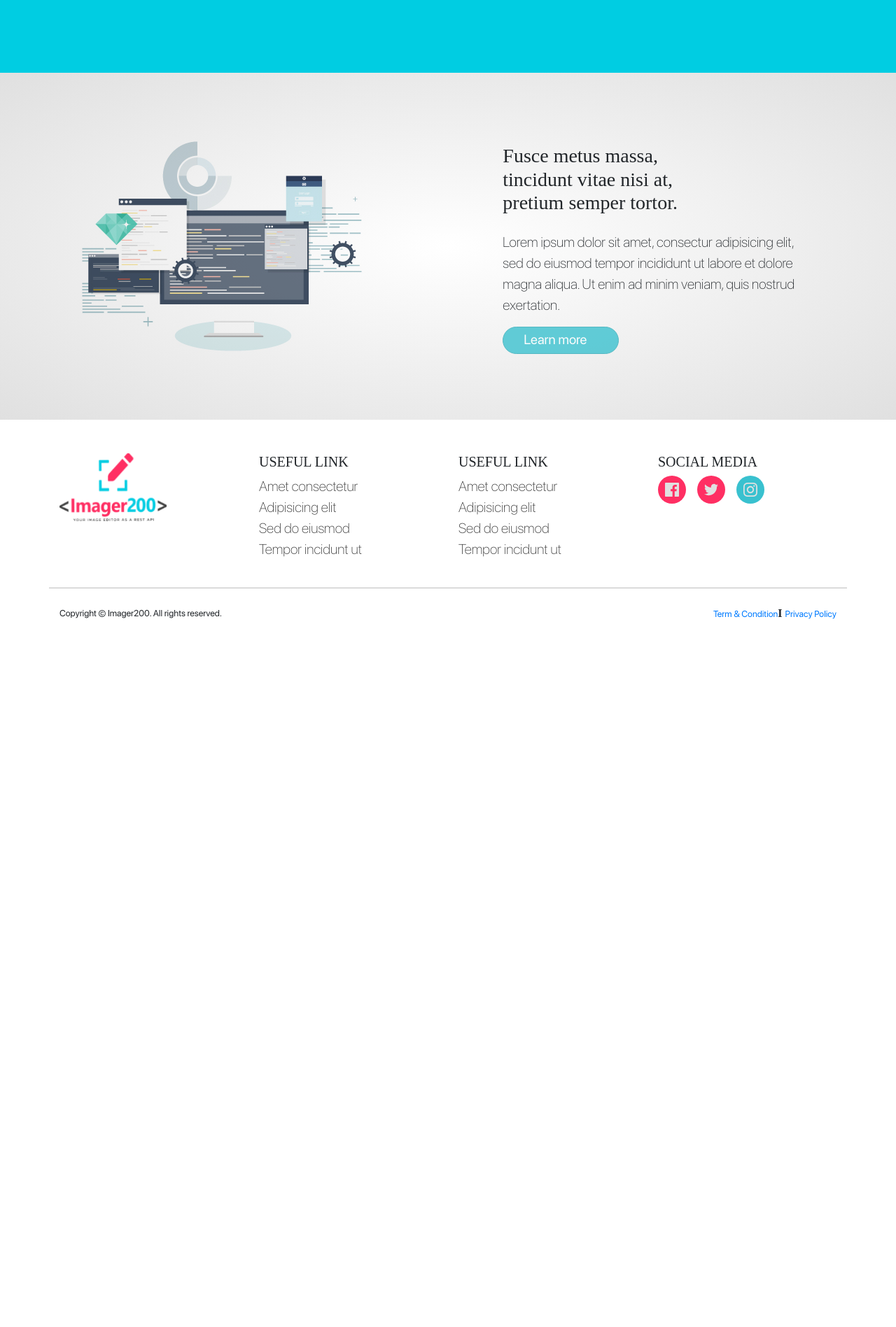
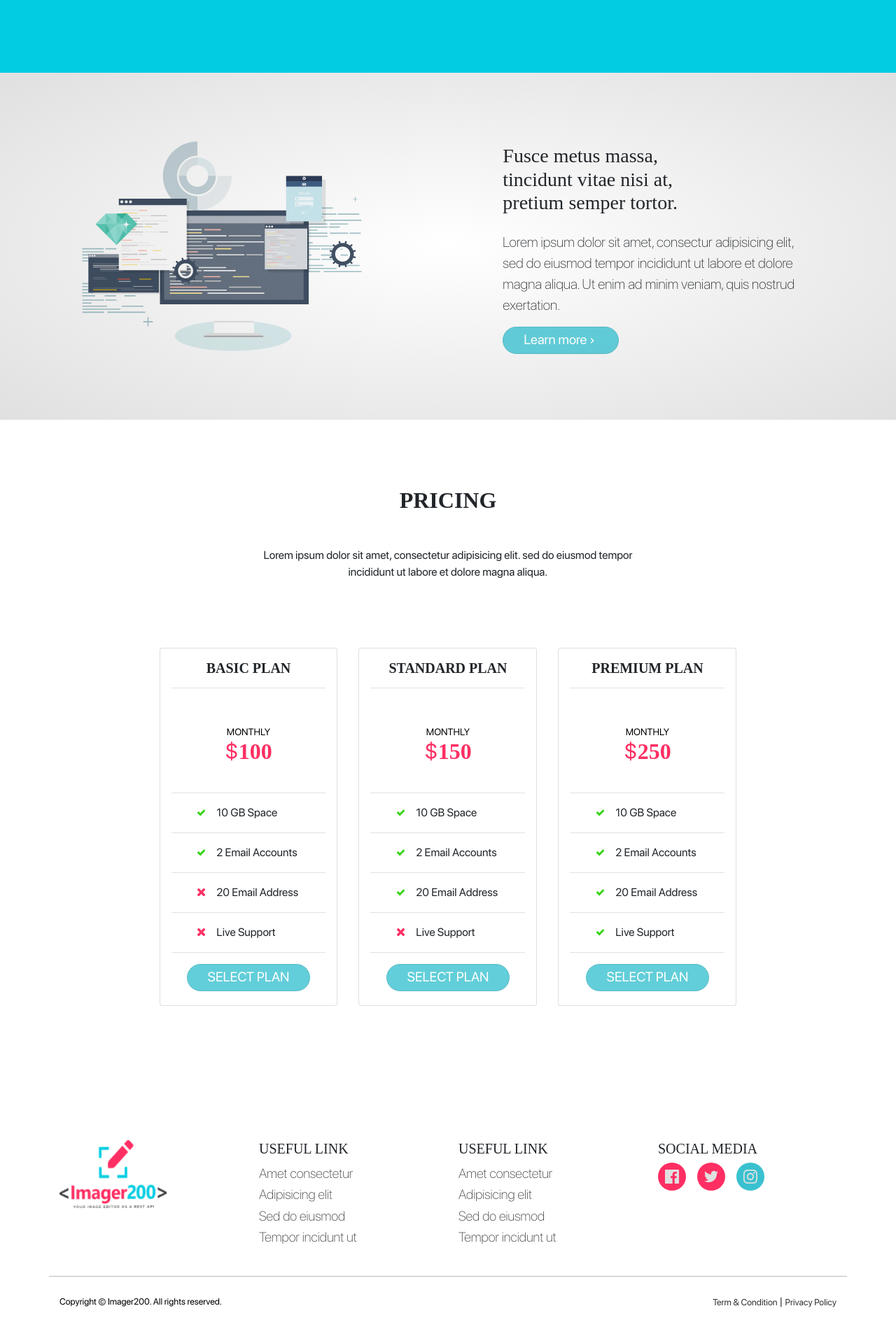
Before and after one commit to rendrap/gblog, a Jekyll site: the page built from index.md, in a window 1280 px wide. Shown: the part 2201-4098 px from the top of the page at 70% size. Built offline with Jekyll 4.4.1, drawn with Linux system fonts in a browser that asks for light colours; some web fonts are replaced; before the commit the page ends 3114 px from its top, so only the background shows below that.

Commit message:
added pricing section

```diff
--- /dev/null
+++ b/_includes/check-mark.html
@@ -0,0 +1,3 @@
+<svg viewBox="0 0 16 16" class="icon icon-check mr-3">
+    <use xlink:href="{{ '/assets/images/check-and-cross.svg#icon-check' | relative_url }}"></use>
+</svg>
--- /dev/null
+++ b/_includes/cross-mark.html
@@ -0,0 +1,3 @@
+<svg viewBox="0 0 16 16" class="icon icon-cross mr-3">
+    <use xlink:href="{{ '/assets/images/check-and-cross.svg#icon-cross' | relative_url }}"></use>
+</svg>
--- a/_includes/footer.html
+++ b/_includes/footer.html
@@ -34,12 +34,12 @@
         </div>
         <div class="row border-top-footer align-items-center justify-content-md-between py-4 mt-4 delimiter-top">
             <div class="col-md-6">
-                <div class="copyright text-sm small text-center text-md-left">Copyright © Imager200. All rights reserved.
+                <div class="text-black text-sm small text-center text-md-left">Copyright © Imager200. All rights reserved.
                 </div>
             </div>
             <div class="col-md-6">
-                <div class="copyright text-sm font-weight-bold text-center text-md-right">
-                    <a href="" class="small" target="_blank">Term &amp; Condition</a>I
+                <div class="tnc text-sm text-center text-md-right">
+                    <a href="" class="small" target="_blank">Term &amp; Condition&nbsp</a>|
                     <a href="" class="small" target="_blank">Privacy Policy</a>
                 </div>
             </div>
--- /dev/null
+++ b/_includes/pricing.html
@@ -0,0 +1,135 @@
+<section class="my-5" id="pricing">
+    <div class="container">
+        <div class="row justify-content-center">
+            <div class="col-9">
+                <h2 class="h1-responsive font-weight-bold text-center my-5 text-uppercase">Pricing</h2>
+                <p class="text-center w-responsive mx-auto mb-6">Lorem ipsum dolor sit amet, consectetur adipisicing elit. sed do eiusmod tempor<br>incididunt ut labore et dolore magna aliqua.</p>
+                <div class="row">
+                    <div class="col-lg-4 col-md-12">
+                        <div class="card pricing-card hover-scale-110 mb-6">
+                            <div class="price header white-text text-center rounded-top">
+                                <h2 class="number"><span class="monthly text-uppercase">monthly</span><span class="dollar">$</span>100</h2>
+                                <div class="version hover-bg pb-0">
+                                    <h5 class="mb-0 text-uppercase">Basic Plan</h5>
+                                </div>
+                            </div>
+                            <div class="card-body striped mb-1 darker-striped pt-0">
+                                <ul class="list-unstyled">
+                                    <li>
+                                        <p class="mt-3">
+                                            {%- include check-mark.html -%}
+                                            10 GB Space
+                                        </p>
+                                    </li>
+                                    <li>
+                                        <p>
+                                            {%- include check-mark.html -%}
+                                            2 Email Accounts
+                                        </p>
+                                    </li>
+                                    <li>
+                                        <p>
+                                            {%- include cross-mark.html -%}
+                                            20 Email Address
+                                        </p>
+                                    </li>
+                                    <li>
+                                        <p>
+                                            {%- include cross-mark.html -%}
+                                            Live Support
+                                        </p>
+                                    </li>
+                                </ul>
+                                <div class="text-center">
+                                    <button class="btn btn-cta btn-light text-white btn-round long-button text-uppercase">Select Plan</button>
+                                </div>
+                            </div>
+                        </div>
+                    </div>
+                    <div class="col-lg-4 col-md-6">
+                        <div class="card pricing-card hover-scale-110 mb-6">
+                            <div class="price header white-text text-center rounded-top">
+                                <h2 class="number"><span class="monthly text-uppercase">monthly</span><span class="dollar">$</span>150</h2>
+                                <div class="version hover-bg pb-0">
+                                    <h5 class="mb-0 text-uppercase">Standard Plan</h5>
+                                </div>
+                            </div>
+                            <div class="card-body striped mb-1 darker-striped pt-0">
+                                <ul class="list-unstyled">
+                                    <li>
+                                        <p class="mt-3">
+                                            {%- include check-mark.html -%}
+                                            10 GB Space
+                                        </p>
+                                    </li>
+                                    <li>
+                                        <p>
+                                            {%- include check-mark.html -%}
+                                            2 Email Accounts
+                                        </p>
+                                    </li>
+                                    <li>
+                                        <p>
+                                            {%- include check-mark.html -%}
+                                            20 Email Address
+                                        </p>
+                                    </li>
+                                    <li>
+                                        <p>
+                                            {%- include cross-mark.html -%}
+                                            Live Support
+                                        </p>
+                                    </li>
+                                </ul>
+                                <div class="text-center">
+                                    <button class="btn btn-cta btn-light text-white btn-round long-button text-uppercase">Select Plan</button>
+                                </div>
+                            </div>
+                        </div>
+                    </div>
+                    <div class="col-lg-4 col-md-6">
+                        <div class="card pricing-card hover-scale-110 mb-6">
+                            <div class="price header white-text text-center rounded-top">
+                                <h2 class="number"><span class="monthly text-uppercase">monthly</span><span class="dollar">$</span>250</h2>
+                                <div class="version hover-bg pb-0">
+                                    <h5 class="mb-0 text-uppercase">Premium Plan</h5>
+                                </div>
+                            </div>
+                            <div class="card-body striped mb-1 darker-striped pt-0">
+                                <ul class="list-unstyled">
+                                    <li>
+                                        <p class="mt-3">
+                                            {%- include check-mark.html -%}
+                                            10 GB Space
+                                        </p>
+                                    </li>
+                                    <li>
+                                        <p>
+                                            {%- include check-mark.html -%}
+                                            2 Email Accounts
+                                        </p>
+                                    </li>
+                                    <li>
+                                        <p>
+                                            {%- include check-mark.html -%}
+                                            20 Email Address
+                                        </p>
+                                    </li>
+                                    <li>
+                                        <p>
+                                            {%- include check-mark.html -%}
+                                            Live Support
+                                        </p>
+                                    </li>
+                                </ul>
+                                <div class="text-center">
+                                    <button class="btn btn-cta btn-light text-white btn-round long-button text-uppercase">Select Plan</button>
+                                </div>
+                            </div>
+                        </div>
+                    </div>
+                </div>
+            </div>
+        </div>
+    </div>
+</section>
--- a/_layouts/landing-page.html
+++ b/_layouts/landing-page.html
@@ -10,6 +10,7 @@
     {%- include cards.html -%}
     {%- include cards-123.html -%}
     {%- include cta.html -%}
+    {%- include pricing.html -%}
     {%- include footer.html -%}
 
   </body>
--- a/_sass/_custom.scss
+++ b/_sass/_custom.scss
@@ -344,7 +344,7 @@ color: #404342;
   background: radial-gradient(ellipse at center,  #ffffff 0%,#e0e0e0 100%);
   filter: progid:DXImageTransform.Microsoft.gradient( startColorstr='#ffffff', endColorstr='#e0e0e0',GradientType=1 );
 }
-#cta img {
+#cta img.img-fluid {
   mix-blend-mode: multiply;
 }
 .img-fluid {
@@ -362,9 +362,17 @@ footer {
     padding-left:0;
 
   }
+  .tnc a {
+      color: #333;
+
+      &:hover {
+        color: $lightblue;
+        text-decoration: none;
+      }
+    }
   li a {
     color: #333;
-
+    font-size: 0.95em;
 
     &:hover {
       color: $lightblue;
@@ -428,3 +436,115 @@ ul#sos-med {
 .border-top-footer {
   border-top: 1px solid #BDBDBD;
 }
+
+/*=========================================
+ Pricing page
+=========================================*/
+
+#pricing .icon {
+  display: inline-block;
+  width: 0.7em;
+  height: 0.7em;
+  stroke-width: 1px;
+  vertical-align: unset;
+  &.icon-cross {
+  fill: $lightcoral;
+  stroke: $lightcoral;
+  }
+  &.icon-check {
+  fill: #31D50F;
+  stroke: #31D50F;
+  }
+}
+
+#pricing {
+  h2 span {
+    font-weight: 400;
+    -webkit-font-smoothing: antialiased;
+    -moz-osx-font-smoothing: grayscale;
+  }
+  .monthly {
+  font-size: .85rem;
+  display: block;
+  color: black;
+  }
+  .dollar {
+    color: $lightcoral;
+  }
+}
+
+.pricing-card {
+  transform-origin: center;
+  ul {
+    list-style-type: none;
+    padding: 0;
+    p {
+      padding-left: 17%;
+    }
+  }
+  &:hover {
+    .price .hover-bg {
+      -webkit-transition-delay: 150ms;
+      -o-transition-delay: 150ms;
+      transition-delay: 150ms;
+      background-color: $lightskyblue;
+      color: white;
+      padding: 2rem 2rem 0 2rem;
+
+      &.version h5 {
+        padding-bottom: 2rem;
+      }
+    }
+  }
+  .version h5 {
+    border-bottom: 1px solid rgba(153,153,153,.298039);
+    padding-bottom: 1rem;
+    font-weight: 700;
+  }
+  .option {
+    padding: 2.5rem;
+    margin-bottom: 0;
+    font-weight: 500;
+  }
+  .price {
+    position: relative;
+    padding-top: 3.94rem;
+    .number {
+      font-size: 2rem;
+      padding: 2rem;
+      padding-top: 3rem;
+      font-weight: 700;
+      -webkit-font-smoothing: antialiased;
+      -moz-osx-font-smoothing: grayscale;
+      color: $lightcoral;
+    }
+    .version {
+      border-radius: .25rem .25rem 0 0;
+      position: absolute;
+      top: 0;
+      width: 100%;
+      padding: 1rem;
+    }
+  }
+  .striped {
+    padding: 1rem;
+    li {
+      border-bottom: 1px solid rgba(238,238,238,.298039);
+      margin-bottom: 1rem;
+    }
+    li:first-child {
+      border-top: 1px solid rgba(153,153,153,.298039);
+      // margin-top: 1rem;
+    }
+  }
+  .striped.darker-striped {
+    li {
+      border-bottom: 1px solid rgba(153,153,153,.298039);
+    }
+  }
+  .card-background {
+    background-color: #28283f;
+    -webkit-border-radius: 0 0 .25rem .25rem;
+    border-radius: 0 0 .25rem .25rem;
+  }
+}
```
Also changed, not shown: assets/images/check-and-cross.svg (added).
